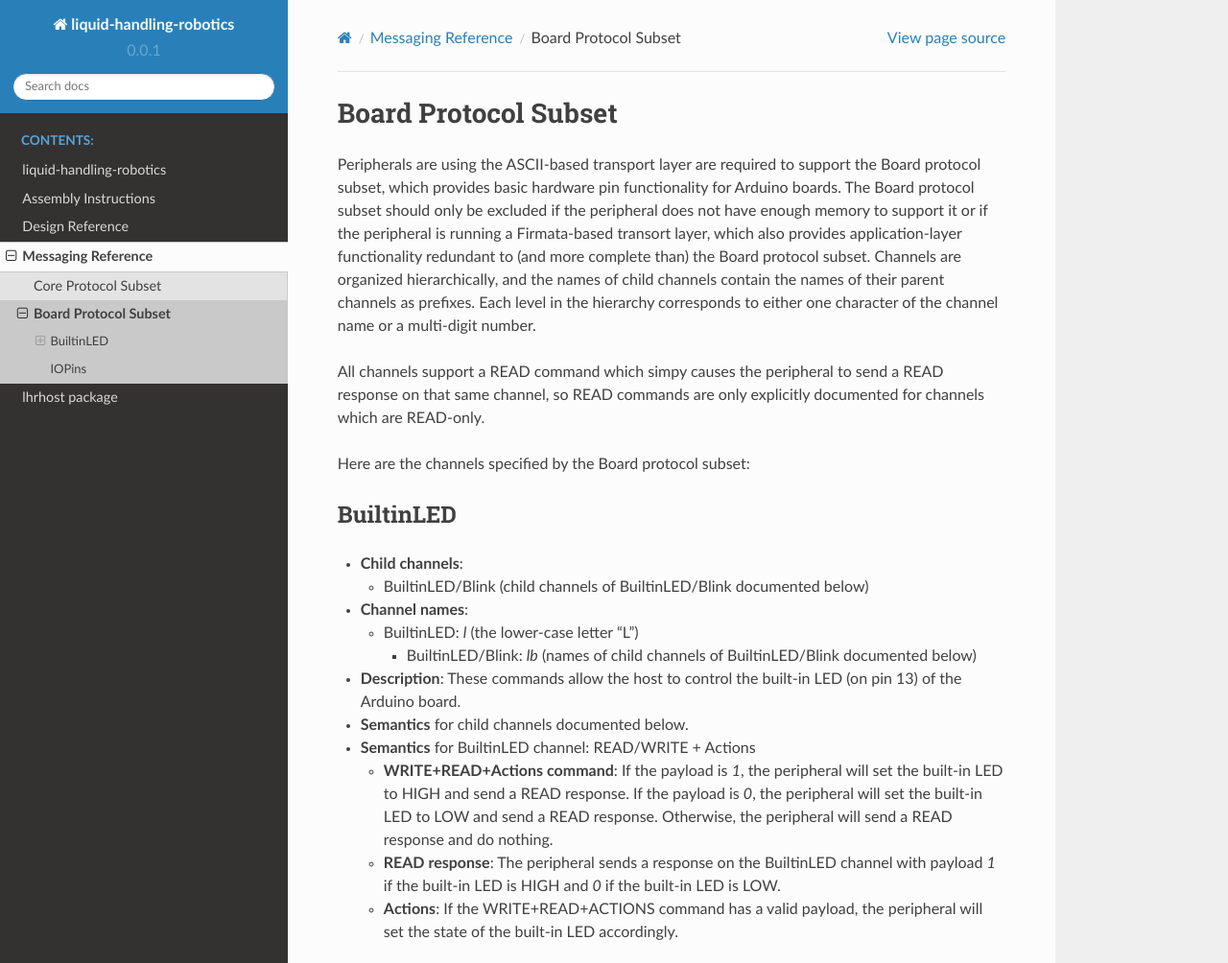
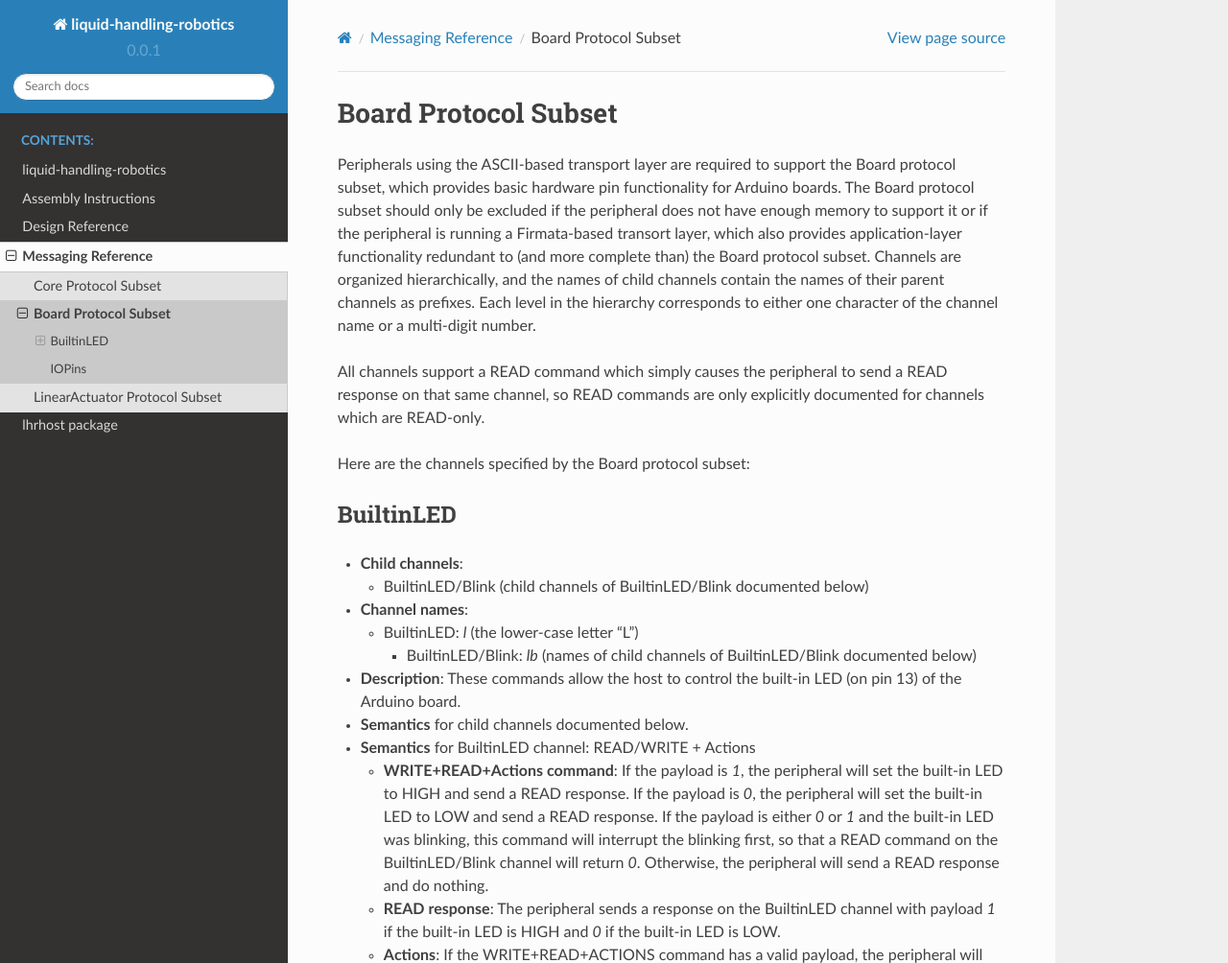
Before and after one commit to ethanjli/liquid-handling-robotics, a Sphinx documentation site: the page built from docs/source/messages/board.rst, in a window 1280 px wide and 1400 px high, cut to the strip 0-1004 px from the top of the window. Shown: the whole strip at 96% size. Built offline with Sphinx 7.4.7 and the Read the Docs theme 2.0.0, drawn with Linux system fonts in a browser that asks for light colours; some of the changed text lies outside the part shown.

Commit message:
Added specification of position-related channels for linear actuators.

```diff
--- a/docs/source/design/protocol.rst
+++ b/docs/source/design/protocol.rst
@@ -122,7 +122,7 @@
 - Commands are the instructions specifying actions or sequences of actions for the peripheral to execute.
 - The actions which the peripheral takes based on received commands consist of updating internal state, emitting actuator effort signals to hardware, and sending response messages to host.
 - Different sequences of actions triggered by commands on different channels may execute concurrently, in the sense that the actions from these different sequences will be interleaved through the peripheral's event loop. For example, the peripheral may send a sequence of response messages to the host while it is also moving an actuator to a position specified by a previous command.
-- If the peripheral is executing a sequence of actions due to a command from some channel but receives a subsequent command on that same channel, it will stop executing the previous sequence of actions from that previous command and start executing the new sequence of actions from the new command. For example, if the peripheral is in the middle of moving an actuator to some position but receives a new command to move that actuator to a new position, the peripheral will only take actions to move the actuator to the new position.
+- If the peripheral is executing a sequence of actions due to a command from some channel but receives a subsequent command on that same channel, it will interrupt (i.e. stop executing) the previous sequence of actions from that previous command and start executing the new sequence of actions from the new command. For example, if the peripheral is in the middle of moving an actuator to some position but receives a new command to move that actuator to a new position, the peripheral will only take actions to move the actuator to the new position. Exceptions to this occur when multiple channels interact with a shared resource (represented by a separate channel), in which case they will interrupt each other; such exceptions are explicitly documented.
 - Commands specifying sequences of actions will complete asynchronously, in the sense that the peripheral will send an initial response indicating that it has begun executing the sequence of actions, and - at a later time - zero or more subsequent responses on other channels as the peripheral completes subsequent actions in that sequence. For example, if the peripheral receives a command instructing it to start sending responses to the host reporting the position of an actuator at regular time intervals, the peripheral will first send a response on the same channel as the command, and then it will send responses on a different channel at the appropriate times.
 
 Commands and responses are designed to correspond roughly to an associative memory abstraction with READ/WRITE semantics, in the spirit of the discussion of memory abstactions in [SaltzerKaashoek2009]_. Some commands trigger additional actions beyond the READ/WRITE operations specified by this memory abstraction, but all commands provide READ/WRITE semantics:
--- a/docs/source/messages/board.rst
+++ b/docs/source/messages/board.rst
@@ -1,9 +1,9 @@
 Board Protocol Subset
 =====================
 
-Peripherals are using the ASCII-based transport layer are required to support the Board protocol subset, which provides basic hardware pin functionality for Arduino boards. The Board protocol subset should only be excluded if the peripheral does not have enough memory to support it or if the peripheral is running a Firmata-based transort layer, which also provides application-layer functionality redundant to (and more complete than) the Board protocol subset. Channels are organized hierarchically, and the names of child channels contain the names of their parent channels as prefixes. Each level in the hierarchy corresponds to either one character of the channel name or a multi-digit number.
+Peripherals using the ASCII-based transport layer are required to support the Board protocol subset, which provides basic hardware pin functionality for Arduino boards. The Board protocol subset should only be excluded if the peripheral does not have enough memory to support it or if the peripheral is running a Firmata-based transort layer, which also provides application-layer functionality redundant to (and more complete than) the Board protocol subset. Channels are organized hierarchically, and the names of child channels contain the names of their parent channels as prefixes. Each level in the hierarchy corresponds to either one character of the channel name or a multi-digit number.
 
-All channels support a READ command which simpy causes the peripheral to send a READ response on that same channel, so READ commands are only explicitly documented for channels which are READ-only.
+All channels support a READ command which simply causes the peripheral to send a READ response on that same channel, so READ commands are only explicitly documented for channels which are READ-only.
 
 Here are the channels specified by the Board protocol subset:
 
@@ -24,7 +24,7 @@
 - **Semantics** for child channels documented below.
 - **Semantics** for BuiltinLED channel: READ/WRITE + Actions
 
-  - **WRITE+READ+Actions command**: If the payload is `1`, the peripheral will set the built-in LED to HIGH and send a READ response. If the payload is `0`, the peripheral will set the built-in LED to LOW and send a READ response. Otherwise, the peripheral will send a READ response and do nothing.
+  - **WRITE+READ+Actions command**: If the payload is `1`, the peripheral will set the built-in LED to HIGH and send a READ response. If the payload is `0`, the peripheral will set the built-in LED to LOW and send a READ response. If the payload is either `0` or `1` and the built-in LED was blinking, this command will interrupt the blinking first, so that a READ command on the BuiltinLED/Blink channel will return `0`. Otherwise, the peripheral will send a READ response and do nothing.
   - **READ response**: The peripheral sends a response on the BuiltinLED channel with payload `1` if the built-in LED is HIGH and `0` if the built-in LED is LOW.
   - **Actions**: If the WRITE+READ+ACTIONS command has a valid payload, the peripheral will set the state of the built-in LED accordingly.
 
@@ -67,11 +67,11 @@
     - BuiltinLED/Blink/Periods: if the payload's value is negative, then the LED will blink forever (at least until a BuiltinLED/Blink command is set to stop blinking). If the payload's value is nonnegative, then the LED will blink for that number of HIGH/LOW cycles before the LED stops blinking and stays at LOW.
     - BuiltinLED/Blink/Notify: if the payload is `1`, the peripheral will enable the blinking notification mode. If the payoad is `0`, the peripheral will disable the blinking notification mode. Otherwise, the mode will not change from its previous value.
 
-  - **READ response**: The peripheral sends a response with the whose payload is the value for the blinking parameter/mode named by the (child) channel.
+  - **READ response**: The peripheral sends a response whose payload is the value for the blinking parameter/mode named by the (child) channel.
 
 - **Semantics** for BuiltinLED/Blink channel: READ/WRITE + Actions
 
-  - **WRITE+READ+Actions command**: If the payload is `1`, the peripheral will start blinking the built-in LED and send a READ response. If the payload is `0`, the peripheral will stop blinking the built-in LED and send a READ response. Otherwise, the peripheral will send a READ response and do nothing. After completion of every HIGH/LOW blink cycle, if the variable associated with BuiltinLED/Blink/Periods is nonnegative, that variable is decremented by `1`. If that variable becomes `0`, then its value is reset to `-1`, blinking stops, and the peripheral sends a READ response for BuiltinLED/Blink and a READ response for BuiltinLED/Blink/Periods.
+  - **WRITE+READ+Actions command**: If the payload is `1`, the peripheral will start blinking the built-in LED and send a READ response; this blinking will interrupt the previous state on the BuiltinLED channel. If the payload is `0`, the peripheral will stop blinking the built-in LED and send a READ response. Otherwise, the peripheral will send a READ response and do nothing. After completion of every HIGH/LOW blink cycle, if the variable associated with BuiltinLED/Blink/Periods is nonnegative, that variable is decremented by `1`. If that variable becomes `0`, then its value is reset to `-1`, blinking stops, and the peripheral sends a READ response for BuiltinLED/Blink and a READ response for BuiltinLED/Blink/Periods.
   - **READ response**: The peripheral sends a response on the BuiltinLED/Blink channel with payload `1` if the built-in LED is blinking and `0` if the built-in LED is not blinking.
 
 .. _builtinled_blink:
--- a/docs/source/messages/index.rst
+++ b/docs/source/messages/index.rst
@@ -9,3 +9,4 @@
 
    core
    board
+   linearactuator
```
Also changed, not shown: other parts of docs/source/messages/board.rst (+1 -1 lines), docs/source/messages/linearactuator.rst (added, +158 -0 lines), 1 other file.
